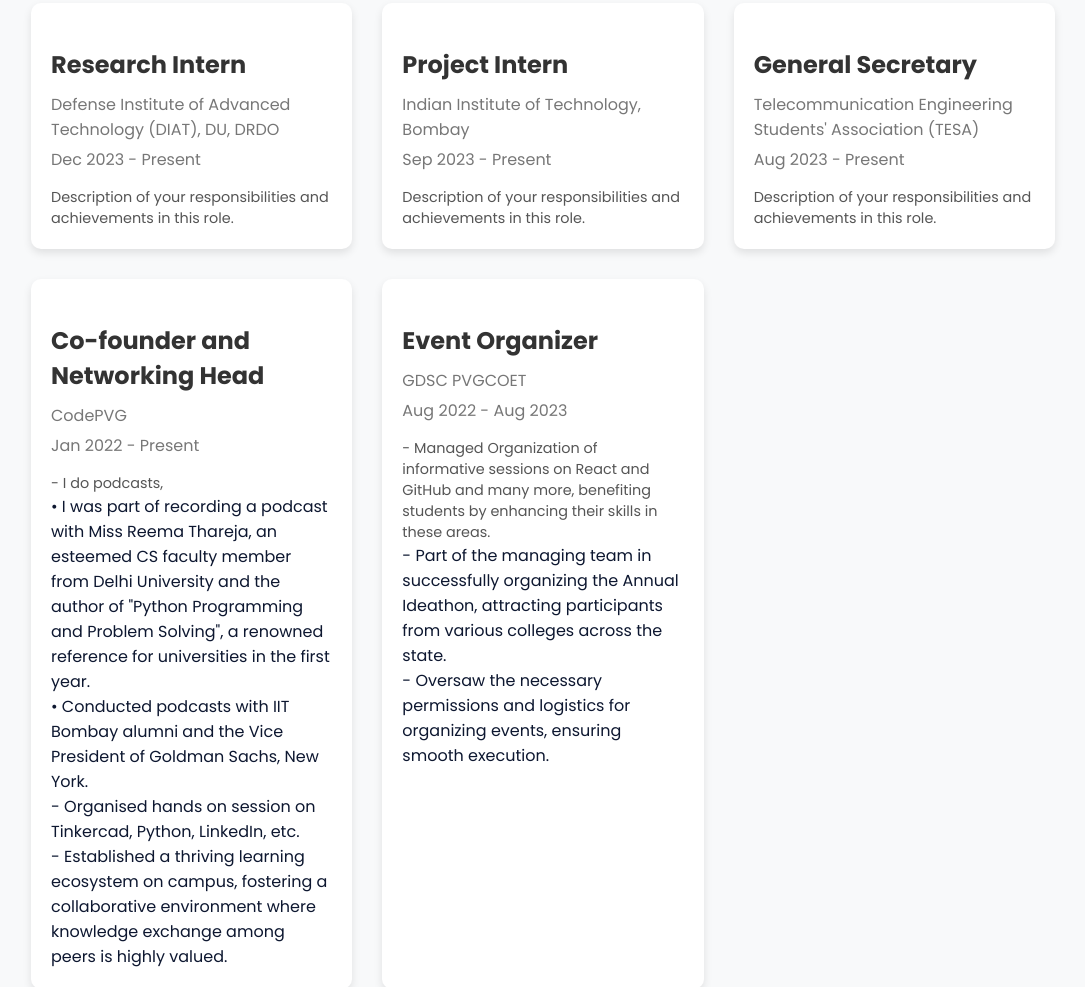
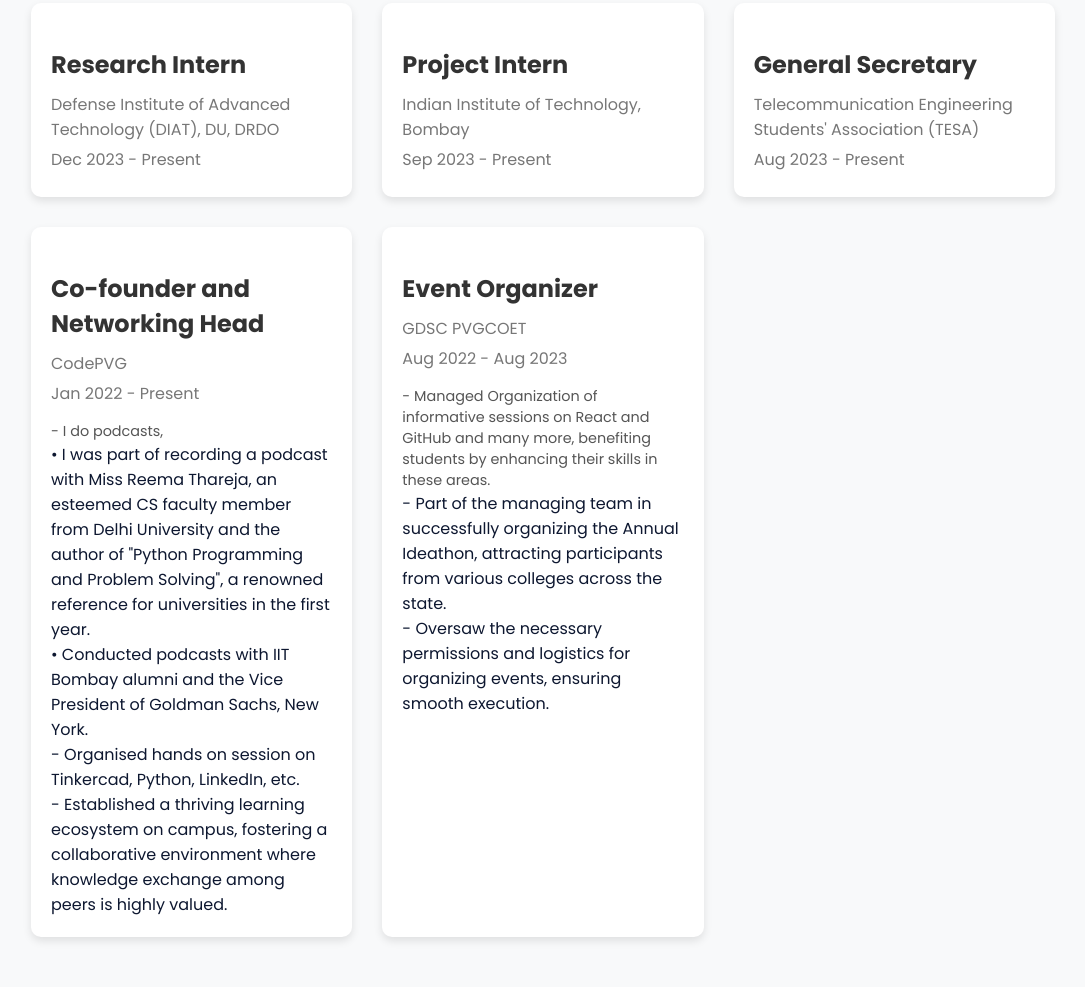
Before and after one commit to devadripta/devadripta, a plain HTML site: page index.html in a window 1280 px wide. Shown: the part 1452-2439 px from the top of the page, without its empty margins (97-1182 px from the left). Drawn offline with nearby package versions, Linux system fonts and the light colour scheme.

Commit message:
Update index.html

```diff
--- a/index.html
+++ b/index.html
@@ -155,7 +155,7 @@
             <h3 class="experience__title">Research Intern</h3>
             <p class="experience__info">Defense Institute of Advanced Technology (DIAT), DU, DRDO</p>
             <p class="experience__date">Dec 2023 - Present</p>
-            <p class="experience__description">Description of your responsibilities and achievements in this role.</p>
+<!--             <p class="experience__description">Description of your responsibilities and achievements in this role.</p> -->
         </div>
 
         <!-- Experience Item 2 -->
@@ -163,7 +163,7 @@
             <h3 class="experience__title">Project Intern</h3>
             <p class="experience__info">Indian Institute of Technology, Bombay</p>
             <p class="experience__date">Sep 2023 - Present</p>
-            <p class="experience__description">Description of your responsibilities and achievements in this role.</p>
+<!--             <p class="experience__description">Description of your responsibilities and achievements in this role.</p> -->
         </div>
 
         <!-- Add more experience items as needed -->
@@ -172,7 +172,7 @@
             <h3 class="experience__title">General Secretary</h3>
             <p class="experience__info">Telecommunication Engineering Students' Association (TESA)</p>
             <p class="experience__date">Aug 2023 - Present</p>
-            <p class="experience__description">Description of your responsibilities and achievements in this role.</p>
+<!--             <p class="experience__description">Description of your responsibilities and achievements in this role.</p> -->
         </div>
 
         <!-- Experience Item 4 -->
```
